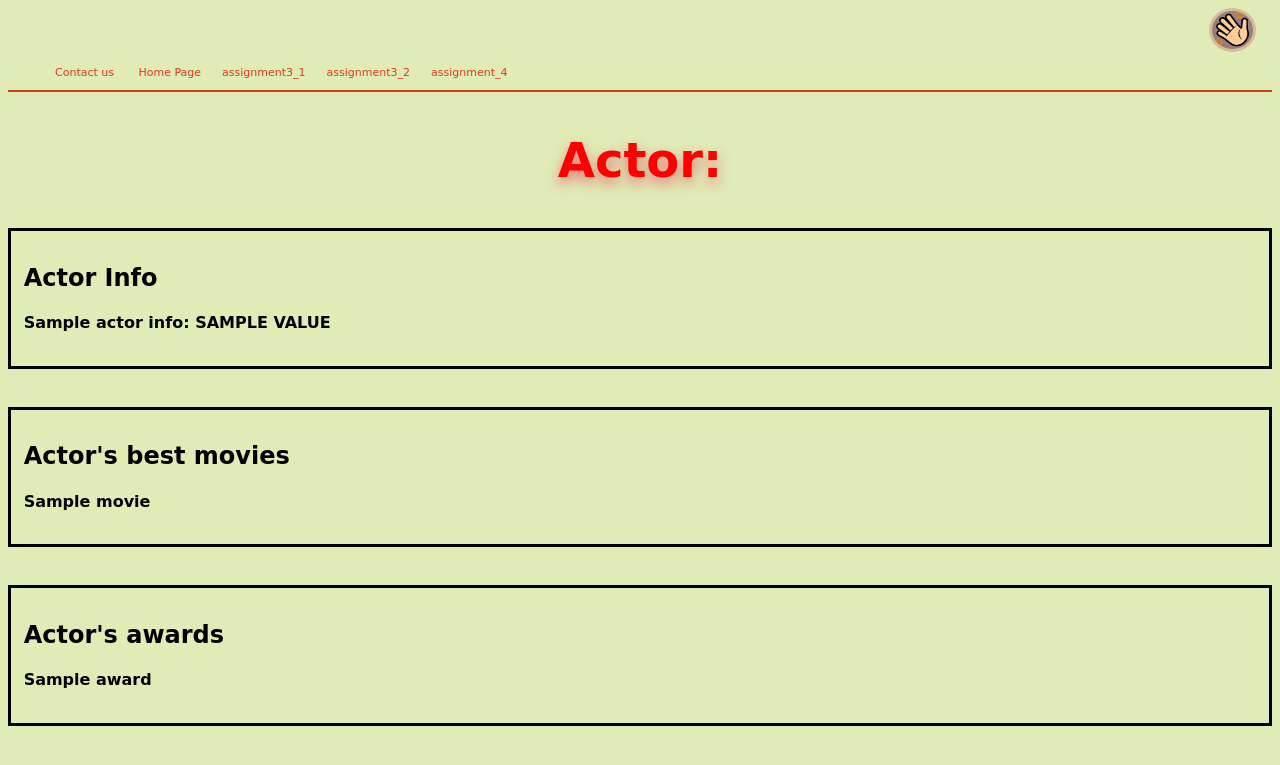
After one commit to kerenSchmal/ex4, a Python web app: template pages/assignment3_1/templates/assignment3_1.html in a window 1280 px wide. The commit adds this page. Shown: the top 765 px of the page. Run offline with Jinja, Linux system fonts and the light colour scheme; the template is opened without the code that fills it: most values are stand-ins (such as "Sample title", 1, 10 or a date in 2020).

Commit message:
assignment 4

```diff
--- /dev/null
+++ b/pages/assignment3_1/templates/assignment3_1.html
@@ -0,0 +1,52 @@
+{% extends 'commonPage.html' %}
+<!DOCTYPE html>
+<html lang="en">
+<head>
+    <meta charset="UTF-8">
+    <title>assignment3_1</title>
+</head>
+
+{% block main %}
+{{ super() }}
+    {% if actor_info %}
+
+        <div class="title">
+        <h2>Actor:</h2>
+        </div>
+
+        <div class="container">
+            <div class="border">
+                <h2>Actor Info</h2>
+                {% for title, value in actor_info.items() %}
+                    <h4>{{ title |capitalize()}}: {{ value | upper()}}</h4>
+                {% endfor %}
+            </div>
+        </div>
+        <br><br>
+
+        <div class="container">
+            <div class="border">
+                <h2>Actor's best movies</h2>
+                {% for movie in best_movies|sort()|unique %}
+                        <h4>{{ movie | capitalize() }}</h4>
+                {% endfor %}
+            </div>
+        </div>
+        <br><br>
+
+         <div class="container">
+             <div class="border">
+                <h2>Actor's awards</h2>
+                {% for award in awards|sort()|unique %}
+                      <h4>{{ award | capitalize()}}</h4>
+                {% endfor %}
+             </div>
+         </div>
+
+    {% else %}
+        <h3>No info. Please log in.</h3>
+
+    {% endif %}
+
+{% endblock %}
+</html>
--- a/templates/assignment3_2.html
+++ b/pages/assignment3_2/templates/assignment3_2.html
@@ -10,7 +10,7 @@
 
         {% if session['userIn'] %}
             <div class="title">
-                <h3>{{ session['username'] | capitalize() }},<br><br>You have successfully registered to our site.<br>we appreciate it</h3>
+                <h3>{{ session['username'] | capitalize() }},<br><br>You have successfully registered to our site.<br>We appreciate it</h3>
             </div>
             <form action="/log_out" method="get">
                 <input type="submit" name="Log Out" value="Log Out" class="clicks">
@@ -52,9 +52,12 @@
         {% if userDict %}
             <ol>
                 {% for k, v in userDict.items() %}
+                    <div class="border">
                     <li><h2>Username: {{ k }}</h2></li>
                     <li><h2>Email: {{ v[0] }}</h2></li>
                     <li><h2>Password: {{ v[1] }} <br><br></h2></li>
+                     </div>
+                    <br>
                 {% endfor %}
             </ol>
         {% endif %}
--- a/templates/contact.html
+++ b/pages/contactus/templates/contact.html
@@ -13,7 +13,7 @@
         <div id="container">
 
             <h1 class="title"> Contact us!</h1>
-            <img class="imagesIce" id= "ice2" src="{{url_for('static', filename='iceCreamPic.jpg')}}" alt="hello">
+            <img class="imagesIce" id= "ice2" src="{{url_for('static', filename='media/iceCreamPic.jpg')}}" alt="hello">
             <form action="" method="get">
                 <div class="main">
                     <label class="buttonText"> First Name</label>
@@ -51,7 +51,7 @@
             <div class="navigator">
                 <nav>
                     <h4 class="Nav">Additional pages</h4>
-                    <a class= "reference" href="{{url_for('homepage_func')}}">Home Page</a> <br> <br>
+                    <a class= "reference" href="{{url_for('home_page.homepage_func')}}">Home Page</a> <br> <br>
                 </nav>
             </div>
 
--- a/templates/home page.html
+++ b/pages/home_page/templates/home page.html
@@ -20,13 +20,13 @@
         <p id="animation">hello!!</p>
     </div>
 
-    <img class="imagesIce" id= "ice1" src="{{url_for('static', filename='iceCreamPic.jpg')}}" alt="hello">
+    <img class="imagesIce" id= "ice1" src="{{url_for('static', filename='media/iceCreamPic.jpg')}}" alt="hello">
 
 
     <div class="navigator">
         <nav>
             <h4 class="Nav"> Additional pages</h4>
-            <a class= "reference" href="{{url_for('contact_func')}}"> Contact us</a>
+            <a class= "reference" href="{{url_for('contactus.contact_func')}}"> Contact us</a>
         </nav>
     </div>
 
--- a/static/styling.css
+++ b/static/css/styling.css
@@ -89,7 +89,10 @@
      margin: 0%;
  }
 
-
+.border{
+     border: 0.3vw solid black;
+    padding: 1%;
+}
 
  #animation {
      text-align: center;
--- a/static/function.js
+++ b/static/js/function.js
@@ -27,3 +27,32 @@ function change() {
     doc[0].style.borderColor  = "#" + randomColor;
     }
 setInterval(change, 1000);
+
+
+
+
+function getUserBy_id(user_id){
+    fetch('https://reqres.in/api/users/'+user_id).then(
+        response => response.json()
+    ).then(
+        responseOBJECT => createUser(responseOBJECT.data)
+    ).catch(
+        err => console.log(err)
+    );
+}
+
+function createUser(response){
+    let user = response;
+    const currMain = document.querySelector("main")
+
+    const section = document.createElement('section')
+    section.innerHTML = `
+        <img src="${user.avatar}" alt="Profile Picture"/>
+        <div>
+         <span>${user.first_name} ${user.last_name}</span>
+         <br>
+         <a href="mailto:${user.email}">Send Email</a>
+        </div>
+        `
+    currMain.appendChild(section)
+}
--- a/templates/commonPage.html
+++ b/templates/commonPage.html
@@ -3,8 +3,8 @@
 <head>
     <meta charset="UTF-8">
 
-    <link rel="stylesheet" href="{{url_for('static', filename='styling.css')}}">
-    <script defer src= "{{url_for('static', filename='function.js')}}" ></script>
+    <link rel="stylesheet" href="{{url_for('static', filename='css/styling.css')}}">
+    <script defer src= "{{url_for('static', filename='js/function.js')}}" ></script>
     <title></title>
 
 </head>
--- a/templates/navBarUp.html
+++ b/templates/navBarUp.html
@@ -8,16 +8,18 @@
     <body>
 
         <header>
-            <img class="images" src="{{url_for('static', filename='hello.png')}}" alt="hello">
+            <img class="images" src="{{url_for('static', filename='media/hello.png')}}" alt="hello">
             {% if session['userIn'] %}
                 <h3>Welcome, {{ session['username'] | capitalize() }}</h3>
             {% endif %}
             <nav>
                 <ul class="topLinks">
-                    <li> <a href="{{url_for('contact_func')}}"> Contact us  </a>  </li>
-                    <li> <a href="{{url_for('homepage_func')}}"> Home Page </a>  </li>
-                    <li> <a href="{{url_for('assignment3_1_func')}}"> assignment3_1 </a>  </li>
-                    <li> <a href="{{url_for('assignment3_2_func')}}"> assignment3_2 </a>  </li>
+                    <li> <a href="{{url_for('contactus.contact_func')}}"> Contact us  </a>  </li>
+                    <li> <a href="{{url_for('home_page.homepage_func')}}"> Home Page </a>  </li>
+                    <li> <a href="{{url_for('assignment3_1.assignment3_1_func')}}"> assignment3_1 </a>  </li>
+                    <li> <a href="{{url_for('assignment3_2.assignment3_2_func')}}"> assignment3_2 </a>  </li>
+                    <li> <a href="{{url_for('assignment_4.assignment_4_func')}}"> assignment_4 </a>  </li>
+
                 </ul>
             </nav>
         </header>
```
Also changed, not shown: app.py (+11 -74 lines), templates/assignment3_1.html (deleted, +0 -46 lines), static/media/hello.png (renamed from static/hello.png), static/media/iceCreamPic.jpg (renamed from static/iceCreamPic.jpg), 2 other files.
